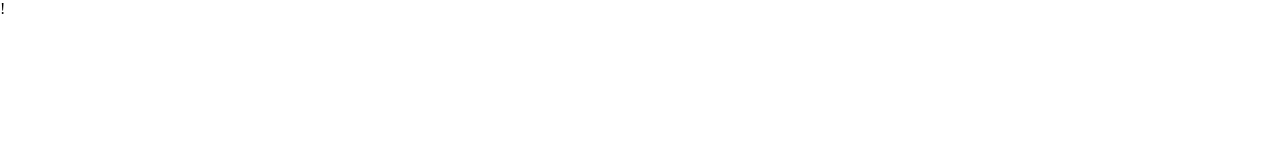
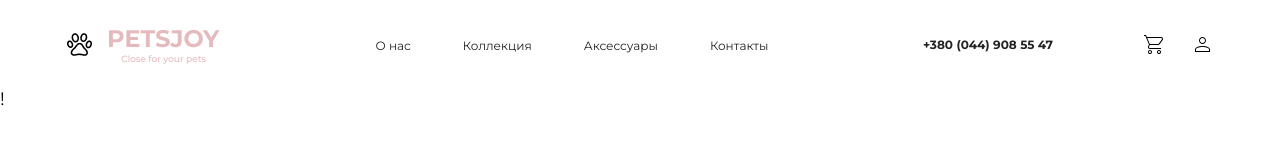
Before and after one commit to hpmmg/Pets-Joy, a website: page app/index.html in a window 1280 px wide. Drawn offline with nearby package versions, Linux system fonts and the light colour scheme; files that its build step writes are made by us from their sources.

Commit message:
added header

```diff
--- a/app/index.html
+++ b/app/index.html
@@ -1,5 +1,6 @@
 <!DOCTYPE html>
-<html lang="en">
+<html lang="ru">
+
 <head>
   <meta charset="UTF-8">
   <meta http-equiv="X-UA-Compatible" content="IE=edge">
@@ -7,12 +8,65 @@
   <title>Document</title>
   <link rel="stylesheet" href="css/style.min.css">
 </head>
+
 <body>
+
+  <header class="header">
+    <div class="container">
+      <div class="header__content">
+        <a class="header__logo" href="#">
+          <img class="header__logo-img" src="images/logo.png" alt="logo">
+        </a>
+        <nav class="menu">
+          <ul class="menu__list">
+            <li class="menu__item"><a class="menu__item-link" href="#">О нас</a></li>
+            <li class="menu__item"><a class="menu__item-link" href="#">Коллекция</a></li>
+            <li class="menu__item"><a class="menu__item-link" href="#">Аксессуары</a></li>
+            <li class="menu__item"><a class="menu__item-link" href="#">Контакты</a></li>
+          </ul>
+        </nav>
+        <div class="header__inner">
+          <a class="header__phone" href="tel:3800449085547">+380 (044) 908 55 47</a>
+          <a class="header__cart" href="#"><img class="header__cart-img" src="images/icon/cart.svg" alt="cart icon"></a>
+          <a class="header__user" href="#"><img class="header__user-img" src="images/icon/user.svg" alt="user icon"></a>
+        </div>
+      </div>
+    </div>
+  </header>
+
+  <!-- <main class="main">
+    <section class="top-slider">
+      <div class="container">
+        <div class="top-slider__inner">
+          <div class="top-slider__item">
+            <h1 class="top-slider__title">
+              <span class="top-slider__title-span">Petsjoy</span> - выбор заботливых хозяев!
+            </h1>
+            <p class="top-slider__text">
+              Это гарантия, что ваш любимец будет стильно одет и согрет вашей любовью, дарите радость своим питомцам,
+              как
+              они дарят
+              его вам.
+            </p>
+            <a class="top-slider__btn" href="#">
+              Смотреть каталог
+            </a>
+          </div>
+          <img class="top-slider__img" src="images/header-image" alt="top-slider img">
+        </div>
+      </div>
+    </section>
+  </main> -->
+
+  <footer class="footer">
+
+  </footer>
 
 
 
 
   <script src="js/main.min.js"></script>
 </body>
+
 </html>
 !
--- a/app/scss/_fonts.scss
+++ b/app/scss/_fonts.scss
@@ -0,0 +1,39 @@
+@font-face {
+  font-family: 'Montserrat-Regular';
+  font-weight: 400;
+  font-style: normal;
+  src: local('Montserrat-Regular'),
+    url('../fonts/Montserrat-Regular.woff2') format('woff2'),
+    url('../fonts/Montserrat-Regular.woff') format('woff');
+  font-display: swap;
+}
+
+@font-face {
+  font-family: 'Montserrat-Medium';
+  font-weight: 500;
+  font-style: normal;
+  src: local('Montserrat-Medium'),
+    url('../fonts/Montserrat-Medium.woff2') format('woff2'),
+    url('../fonts/Montserrat-Medium.woff') format('woff');
+  font-display: swap;
+}
+
+@font-face {
+  font-family: 'Montserrat-Bold';
+  font-weight: 700;
+  font-style: normal;
+  src: local('Montserrat-Bold'),
+    url('../fonts/Montserrat-Bold.woff2') format('woff2'),
+    url('../fonts/Montserrat-Bold.woff') format('woff');
+  font-display: swap;
+}
+
+@font-face {
+  font-family: 'Montserrat-Black';
+  font-weight: 900;
+  font-style: normal;
+  src: local('Montserrat-Black'),
+    url('../fonts/Montserrat-Black.woff2') format('woff2'),
+    url('../fonts/Montserrat-Black.woff') format('woff');
+  font-display: swap;
+}
--- a/app/scss/_global.scss
+++ b/app/scss/_global.scss
@@ -1,5 +1,12 @@
+body{
+  @extend %montserrat-400;
+  font-size: 18px;
+  line-height: 22px;
+  color: $default;
+}
 
-
-body{
-
+.container{
+  max-width: 1200px;
+  padding: 0 25px;
+  margin: 0 auto;
 }
--- a/app/scss/_vars.scss
+++ b/app/scss/_vars.scss
@@ -0,0 +1,23 @@
+%montserrat-400{
+  font-family: 'Montserrat-Regular', sans-serif;
+  font-weight: 400;
+}
+
+%montserrat-500 {
+  font-family: 'Montserrat-Medium', sans-serif;
+  font-weight: 500;
+}
+
+%montserrat-700 {
+  font-family: 'Montserrat-Bold', sans-serif;
+  font-weight: 700;
+}
+
+%montserrat-900 {
+  font-family: 'Montserrat-Black', sans-serif;
+  font-weight: 900;
+}
+
+$default: #000;
+
+$accent: #232323;
--- a/app/scss/style.scss
+++ b/app/scss/style.scss
@@ -3,7 +3,48 @@
 @import 'reset';
 @import 'global';
 
+.header{
+  &__content{
+    padding: 24px 0;
+    display: flex;
+    justify-content: space-between;
+    align-items: center;
+  }
+  &__inner{
+    display: flex;
+    align-items: center;
+  }
+  &__phone{
+    @extend %montserrat-700;
+    font-size: 12px;
+    line-height: 15px;
+    color: $accent;
+    margin-right: 90px;
+  }
+  &__cart{
+    margin-right: 24px;
+  }
+}
 
+.menu{
+  &__list{
+    display: flex;
+  }
+  &__item + .menu__item{
+    margin-left: 50px;
+  }
+  &__item-link{
+    color: $accent;
+    font-size: 12px;
+    line-height: 15px;
+    padding: 2px 1px;
+    transition: all .3s;
+    &:hover{
+      border-bottom: 1px solid $accent;
+      color: $default;
+    }
+  }
+}
 
 
 
```
Also changed, not shown: app/fonts/Montserrat-Black.woff (added), app/fonts/Montserrat-Black.woff2 (added), app/fonts/Montserrat-Bold.woff (added), app/fonts/Montserrat-Bold.woff2 (added), app/fonts/Montserrat-Medium.woff (added), app/fonts/Montserrat-Medium.woff2 (added), app/fonts/Montserrat-Regular.woff (added), app/fonts/Montserrat-Regular.woff2 (added), app/images/icon/cart.svg (added), app/images/icon/user.svg (added), app/images/logo.png (added), app/js/main.min.js.
